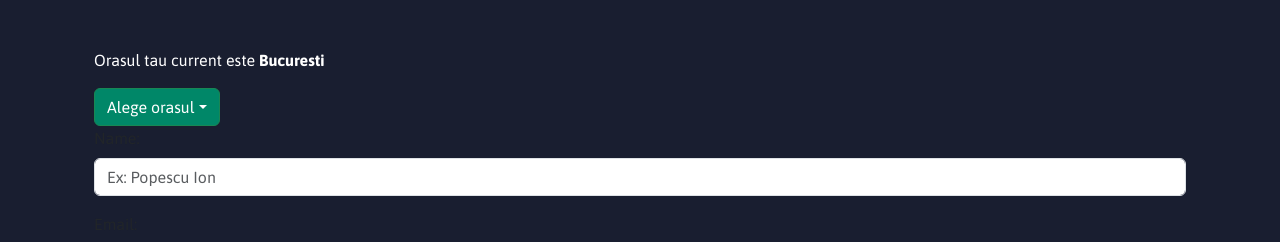
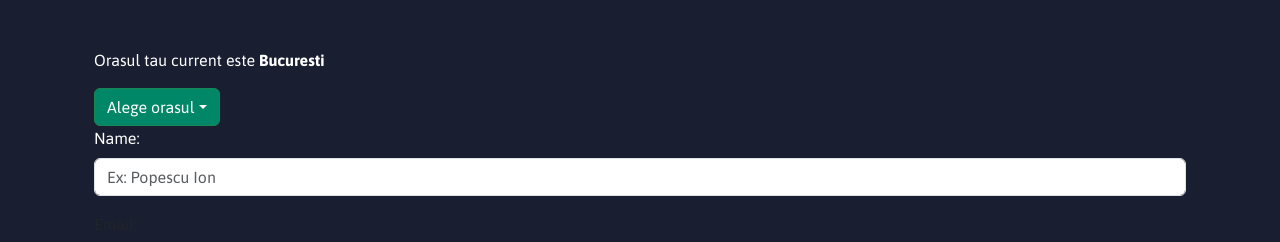
Before and after one commit to mihaialex03/react-user-posts, a React (Create React App) app: page / in a window 1280 px wide. Shown: the top 242 px of the page. Built offline with nearby package versions, Linux system fonts and the light colour scheme; no server answers.

Commit message:
text-white change

```diff
--- a/src/components/UserAddForm.jsx
+++ b/src/components/UserAddForm.jsx
@@ -55,7 +55,7 @@ export function UserAddForm(props) {
 
     return(
     <Form className='mb-3' onSubmit={handleFormSubmit}>
-        <Form.Group className='mb-3' controlId='formBasicName'>
+        <Form.Group className='mb-3 text-white' controlId='formBasicName'>
             <Form.Label>Name:</Form.Label>
             <Form.Control placeholder='Ex: Popescu Ion'value={name} onChange={handleNameChange}/>
         </Form.Group>
```
